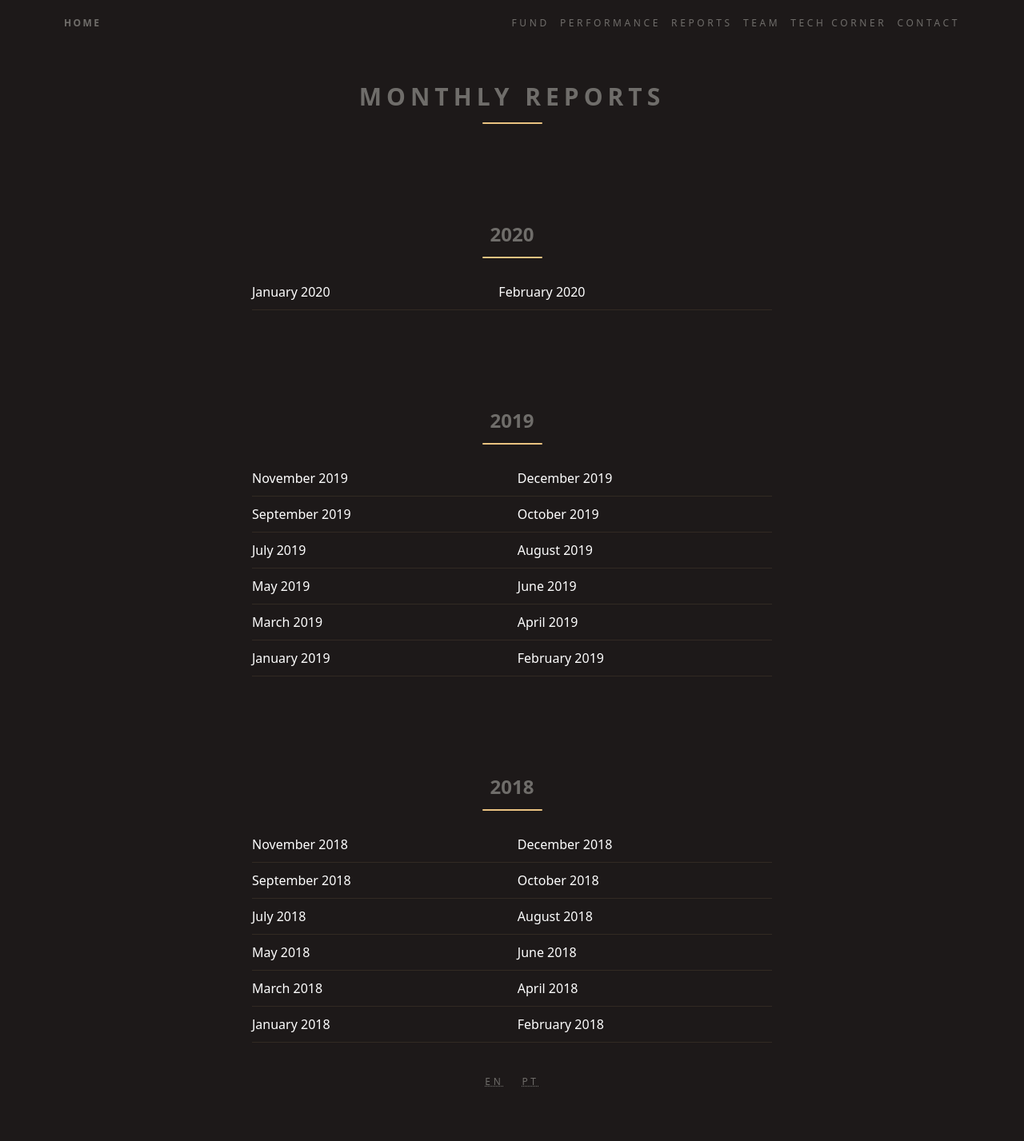
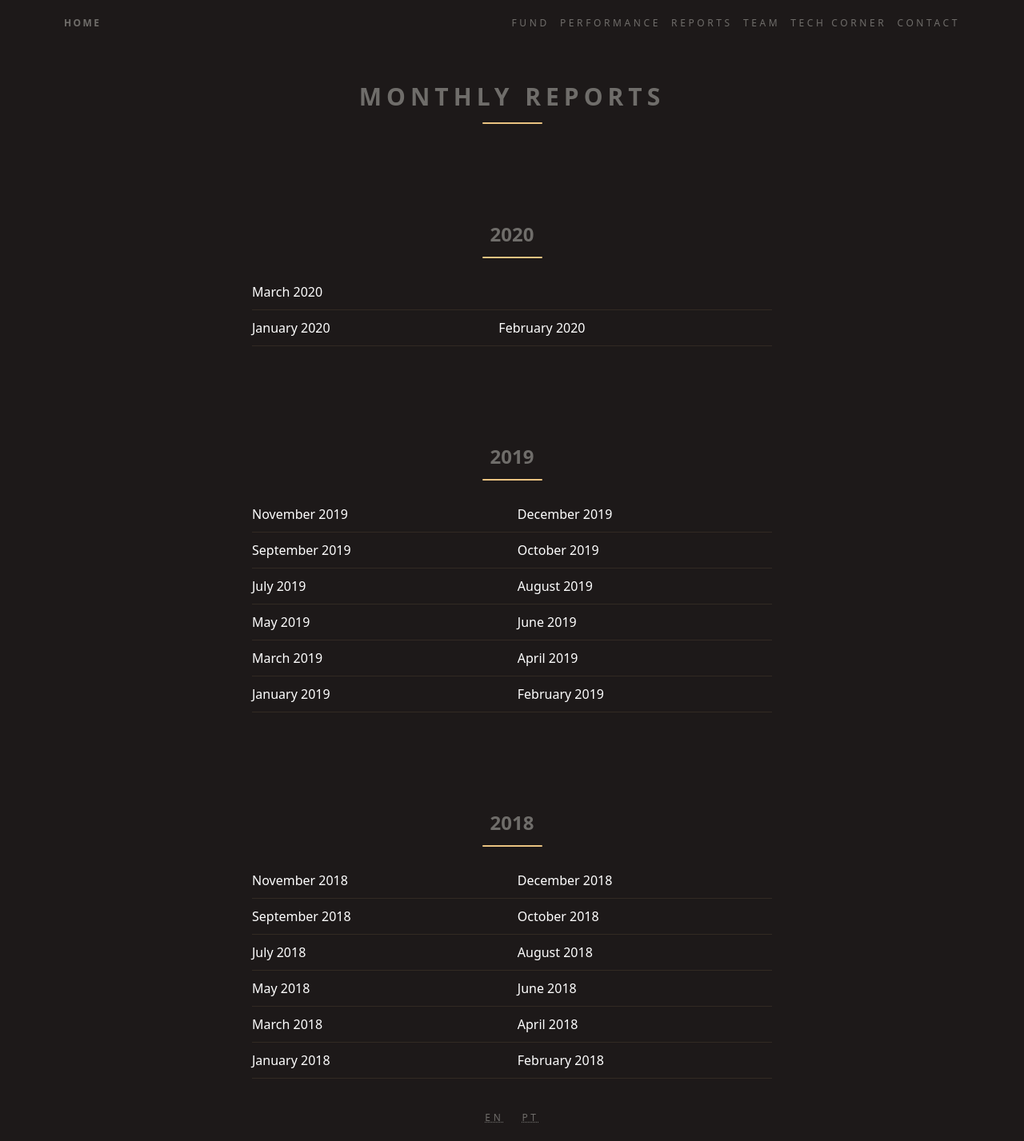
Before and after one commit to ateliedetemas/blpcrypto, a Jekyll site: the page built from _pages/en/reports.md, in a window 1280 px wide. Shown: the whole page at 80% size. Built offline with Jekyll 4.4.1, drawn with Linux system fonts in a browser that asks for light colours; before the commit the page ends 1382 px from its top, so only the background shows below that.

Commit message:
Update reports.md

```diff
--- a/_pages/en/reports.md
+++ b/_pages/en/reports.md
@@ -6,6 +6,7 @@ permalink: "/en/reports/"
 ---
 ## 2020
 
+[March 2020]({{ '/assets/documents/relatorios/2020/03e.pdf' | absolute_url }})  |
 [January 2020]({{ '/assets/documents/relatorios/2020/01e.pdf' | absolute_url }})  | [February 2020]({{ '/assets/documents/relatorios/2020/02e.pdf' | absolute_url }})
 
 ## 2019
```
